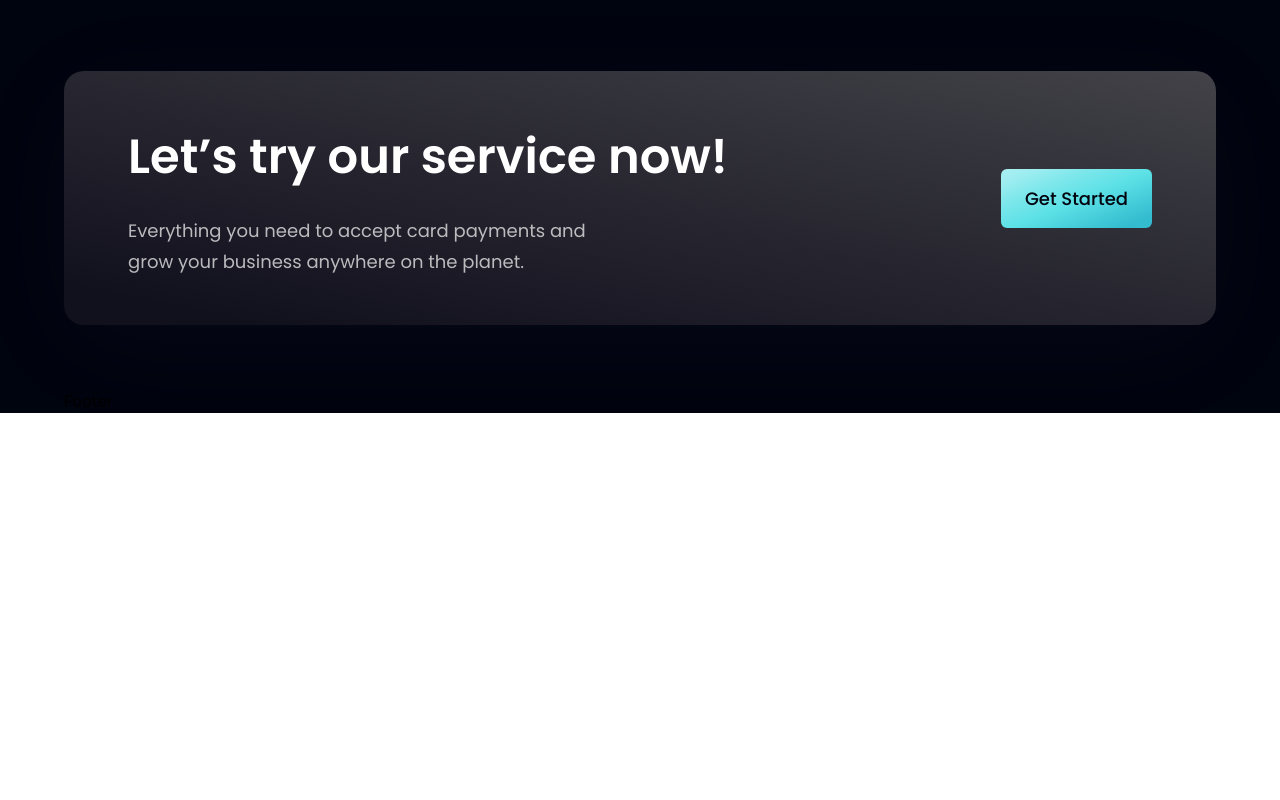
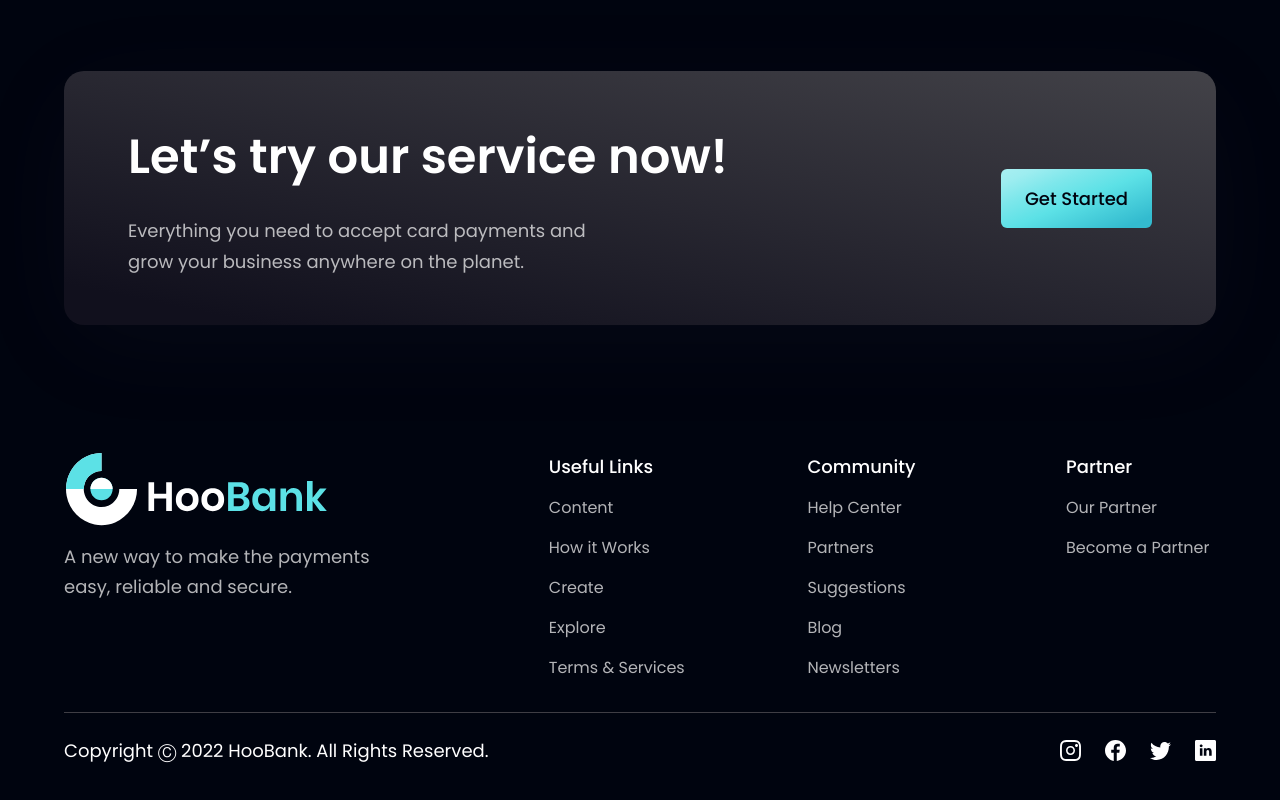
Before and after one commit to christianR15c/bank-modern-ui, a React (Vite) app: page / in a window 1280 px wide. Shown: the part 4093-4893 px from the top of the page. Before the commit the page ends 4506 px from the top, so only its background shows below. Built offline with nearby package versions, Linux system fonts and the light colour scheme.

Commit message:
ft: footer added

```diff
--- a/src/components/Footer.jsx
+++ b/src/components/Footer.jsx
@@ -1,9 +1,62 @@
-import React from 'react'
+import styles from "../style";
+import { logo } from "../assets";
+import { footerLinks, socialMedia } from "../constants";
 
-const Footer = () => {
-    return (
-        <div>Footer</div>
-    )
-}
+const Footer = () => (
+    <section className={`${styles.flexCenter} ${styles.paddingY} flex-col`}>
+        <div className={`${styles.flexStart} md:flex-row flex-col mb-8 w-full`}>
+            <div className="flex-[1] flex flex-col justify-start mr-10">
+                <img
+                    src={logo}
+                    alt="hoobank"
+                    className="w-[266px] h-[72.14px] object-contain"
+                />
+                <p className={`${styles.paragraph} mt-4 max-w-[312px]`}>
+                    A new way to make the payments easy, reliable and secure.
+                </p>
+            </div>
 
-export default Footer
+            <div className="flex-[1.5] w-full flex flex-row justify-between flex-wrap md:mt-0 mt-10">
+                {footerLinks.map((footerlink) => (
+                    <div key={footerlink.title} className={`flex flex-col ss:my-0 my-4 min-w-[150px]`}>
+                        <h4 className="font-poppins font-medium text-[18px] leading-[27px] text-white">
+                            {footerlink.title}
+                        </h4>
+                        <ul className="list-none mt-4">
+                            {footerlink.links.map((link, index) => (
+                                <li
+                                    key={link.name}
+                                    className={`font-poppins font-normal text-[16px] leading-[24px] text-dimWhite hover:text-secondary cursor-pointer ${index !== footerlink.links.length - 1 ? "mb-4" : "mb-0"
+                                        }`}
+                                >
+                                    {link.name}
+                                </li>
+                            ))}
+                        </ul>
+                    </div>
+                ))}
+            </div>
+        </div>
+
+        <div className="w-full flex justify-between items-center md:flex-row flex-col pt-6 border-t-[1px] border-t-[#3F3E45]">
+            <p className="font-poppins font-normal text-center text-[18px] leading-[27px] text-white">
+                Copyright Ⓒ 2022 HooBank. All Rights Reserved.
+            </p>
+
+            <div className="flex flex-row md:mt-0 mt-6">
+                {socialMedia.map((social, index) => (
+                    <img
+                        key={social.id}
+                        src={social.icon}
+                        alt={social.id}
+                        className={`w-[21px] h-[21px] object-contain cursor-pointer ${index !== socialMedia.length - 1 ? "mr-6" : "mr-0"
+                            }`}
+                        onClick={() => window.open(social.link)}
+                    />
+                ))}
+            </div>
+        </div>
+    </section>
+);
+
+export default Footer;
```
